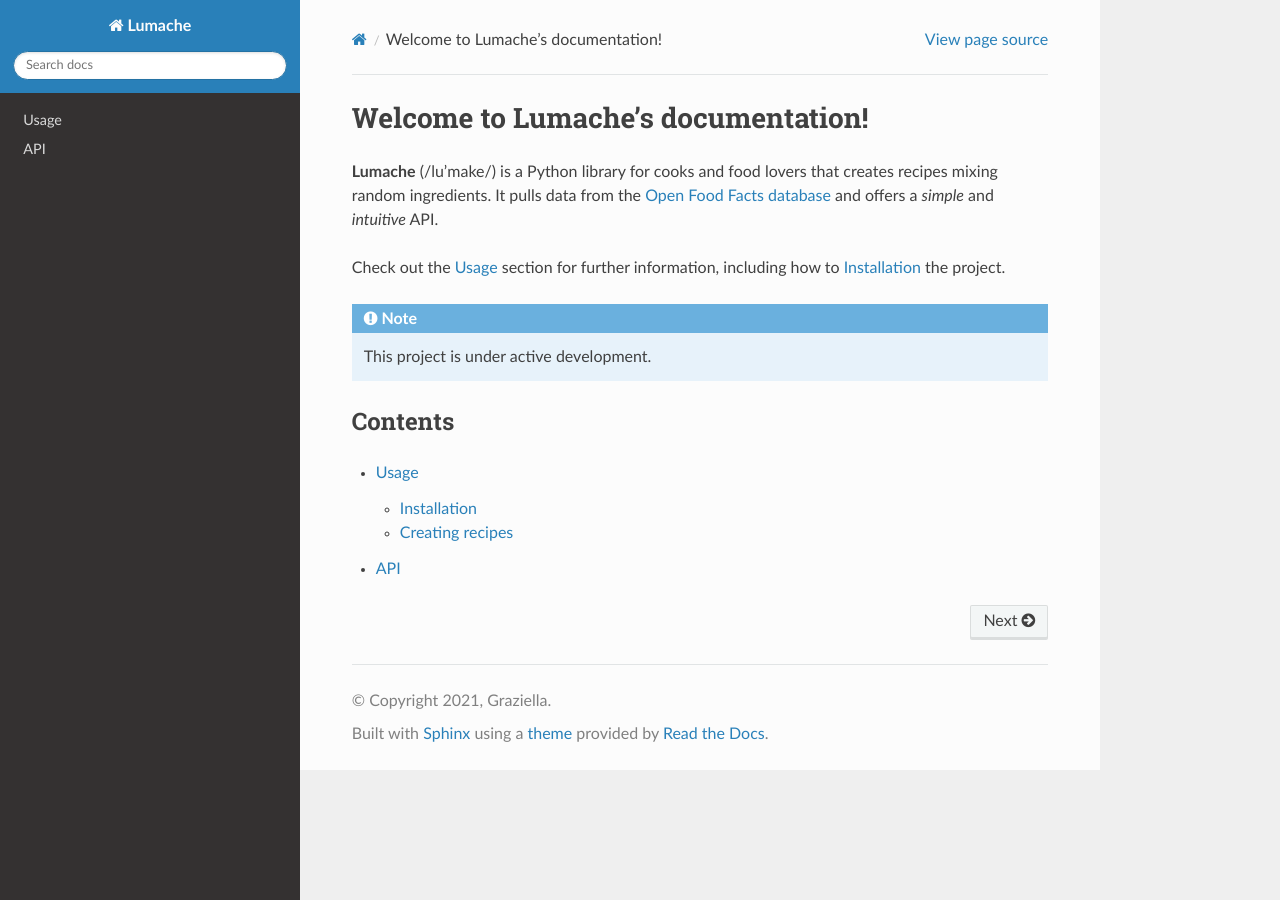
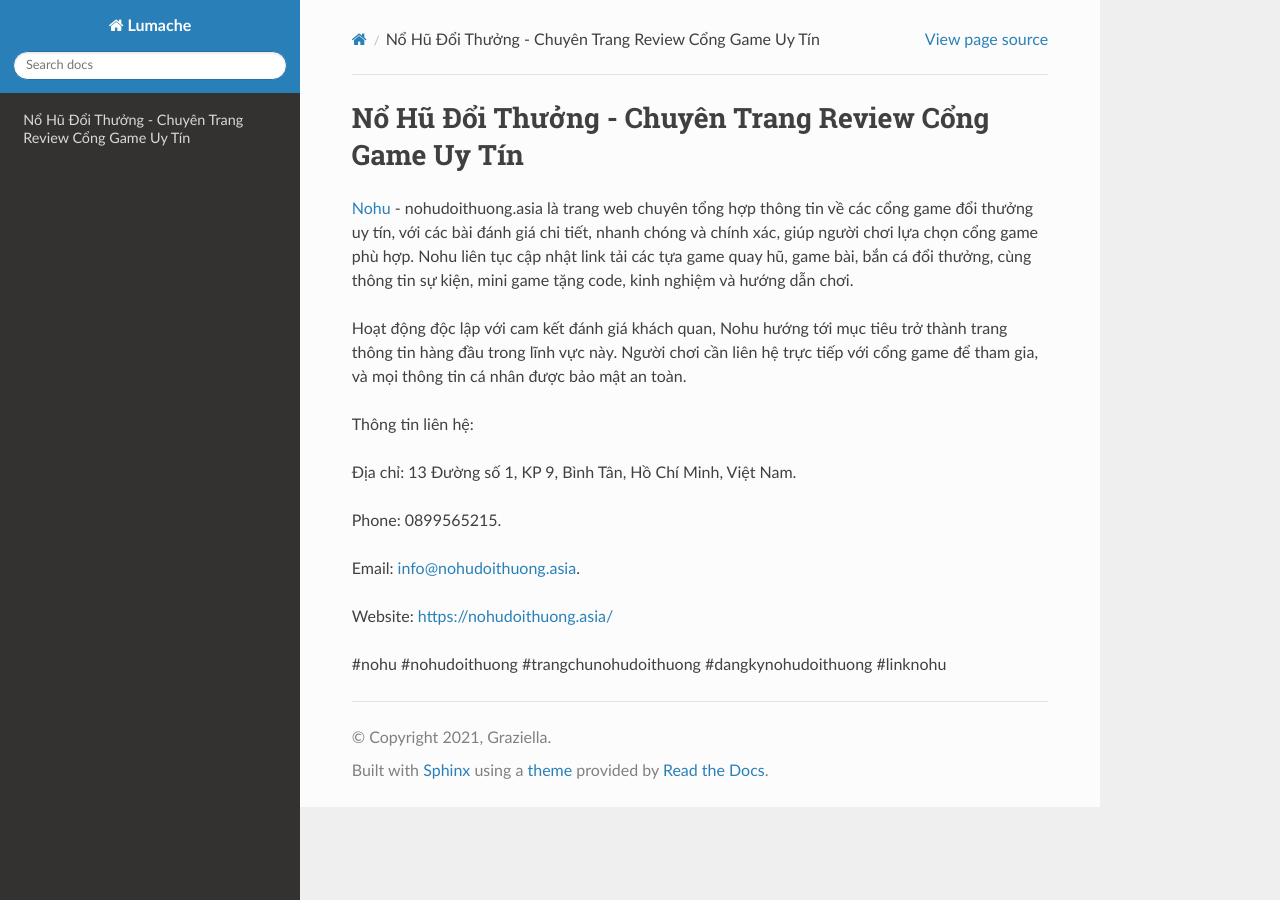
Before and after one commit to parkisngan19/nohudoithuongasia, a Sphinx documentation site: the page built from docs/source/index.rst, in a window 1280 px wide. Built offline with Sphinx 7.4.7 and the Read the Docs theme 3.1.0, drawn with Linux system fonts in a browser that asks for light colours.

Commit message:
Update index.rst

```diff
--- a/docs/source/index.rst
+++ b/docs/source/index.rst
@@ -1,22 +1,18 @@
-Welcome to Lumache's documentation!
+Nổ Hũ Đổi Thưởng - Chuyên Trang Review Cổng Game Uy Tín
 ===================================
 
-**Lumache** (/lu'make/) is a Python library for cooks and food lovers
-that creates recipes mixing random ingredients.
-It pulls data from the `Open Food Facts database <https://world.openfoodfacts.org/>`_
-and offers a *simple* and *intuitive* API.
+`Nohu <https://nohudoithuong.asia/>`_ - nohudoithuong.asia là trang web chuyên tổng hợp thông tin về các cổng game đổi thưởng uy tín, với các bài đánh giá chi tiết, nhanh chóng và chính xác, giúp người chơi lựa chọn cổng game phù hợp. Nohu liên tục cập nhật link tải các tựa game quay hũ, game bài, bắn cá đổi thưởng, cùng thông tin sự kiện, mini game tặng code, kinh nghiệm và hướng dẫn chơi.
 
-Check out the :doc:`usage` section for further information, including
-how to :ref:`installation` the project.
+Hoạt động độc lập với cam kết đánh giá khách quan, Nohu hướng tới mục tiêu trở thành trang thông tin hàng đầu trong lĩnh vực này. Người chơi cần liên hệ trực tiếp với cổng game để tham gia, và mọi thông tin cá nhân được bảo mật an toàn.
 
-.. note::
+Thông tin liên hệ:
 
-   This project is under active development.
+Địa chỉ: 13 Đường số 1, KP 9, Bình Tân, Hồ Chí Minh, Việt Nam.
 
-Contents
---------
+Phone: 0899565215.
 
-.. toctree::
+Email: info@nohudoithuong.asia.
 
-   usage
-   api
+Website: https://nohudoithuong.asia/
+
+#nohu #nohudoithuong #trangchunohudoithuong #dangkynohudoithuong #linknohu
```
